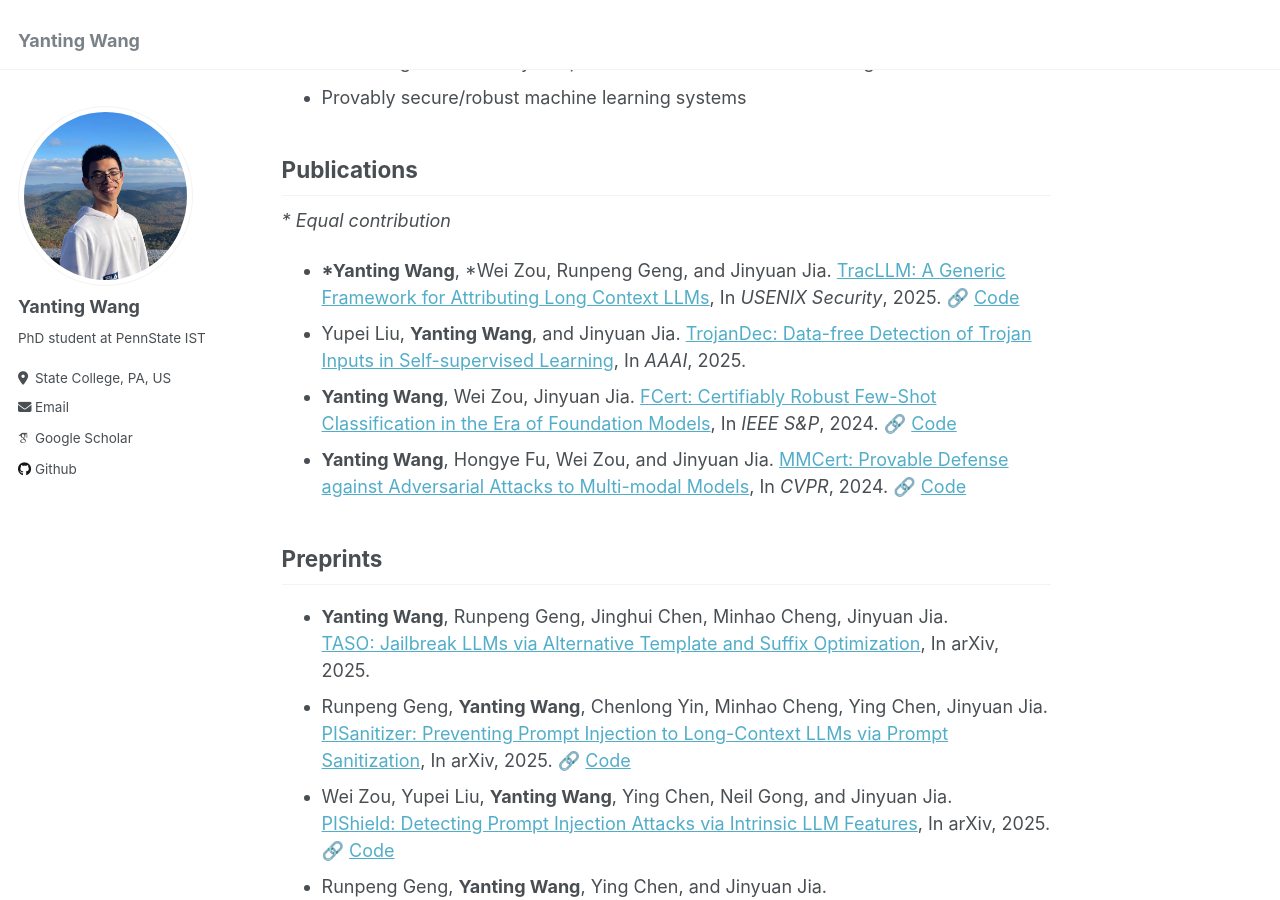
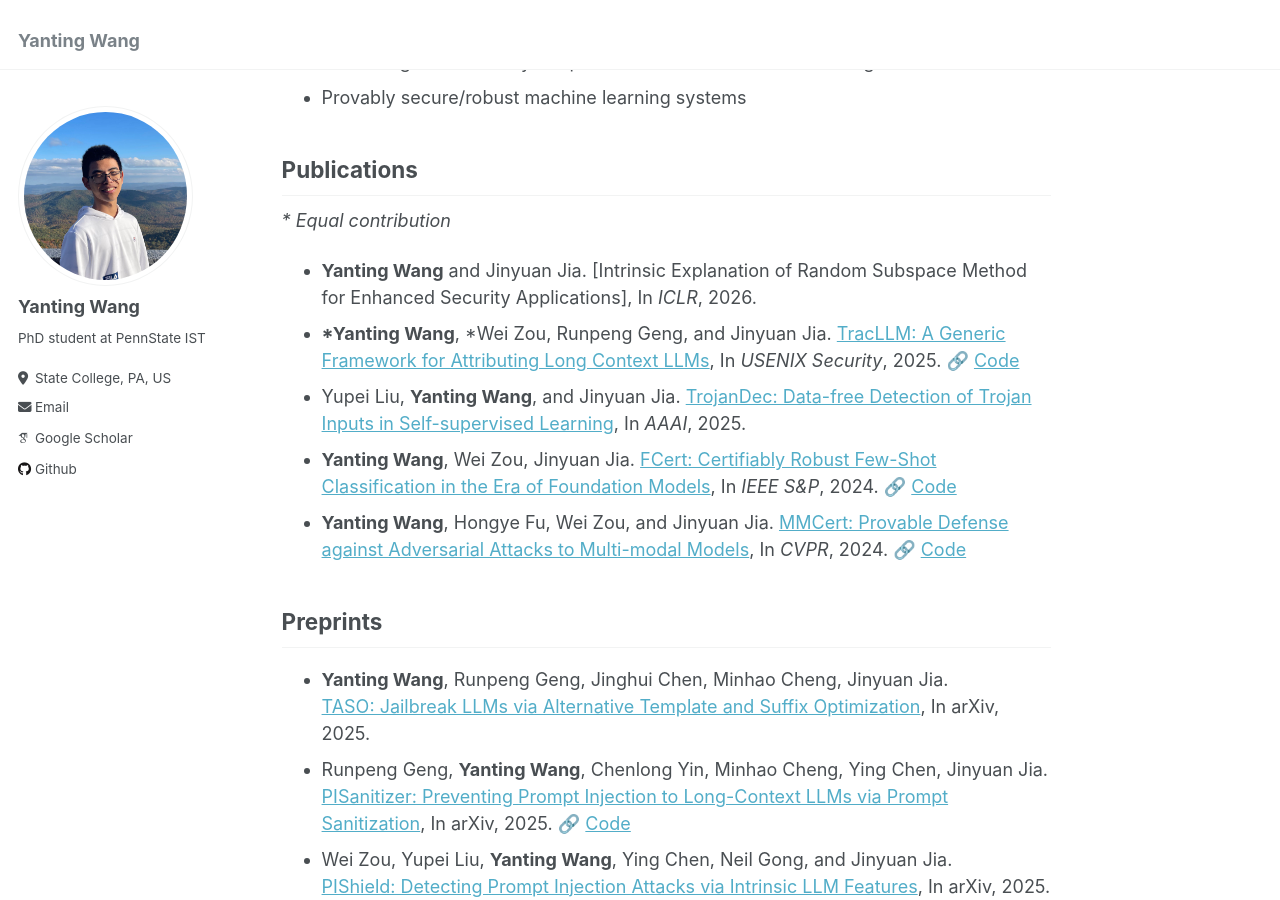
Before and after one commit to Wang-Yanting/Wang-Yanting.github.io, a Jekyll site: the page built from _pages/about.md, in a window 1280 px wide and 900 px high, scrolled down 373 px. Built offline with Jekyll 4.4.1, drawn with Linux system fonts in a browser that asks for light colours; some web fonts are replaced.

Commit message:
Add new publications to the about page

```diff
--- a/_pages/about.md
+++ b/_pages/about.md
@@ -18,6 +18,7 @@ I am currently a third-year PhD student at Pennsylvania State University. I am f
 ## Publications
 
 *\* Equal contribution*
+* **Yanting Wang** and Jinyuan Jia. [Intrinsic Explanation of Random Subspace Method for Enhanced Security Applications], In *ICLR*, 2026.
 * **\*Yanting Wang**,  \*Wei Zou, Runpeng Geng, and Jinyuan Jia. [TracLLM: A Generic Framework for Attributing Long Context LLMs](https://arxiv.org/abs/2506.04202), In *USENIX Security*, 2025. 🔗 [Code](https://github.com/Wang-Yanting/TracLLM)
 * Yupei Liu, **Yanting Wang**, and Jinyuan Jia. [TrojanDec: Data-free Detection of Trojan Inputs in Self-supervised Learning](https://arxiv.org/pdf/2501.04108), In *AAAI*, 2025.
 * **Yanting Wang**, Wei Zou, Jinyuan Jia. [FCert: Certifiably Robust Few-Shot Classification in the Era of Foundation Models](https://arxiv.org/pdf/2404.08631), In *IEEE S&P*, 2024. 🔗 [Code](https://github.com/Wang-Yanting/FCert)
```
